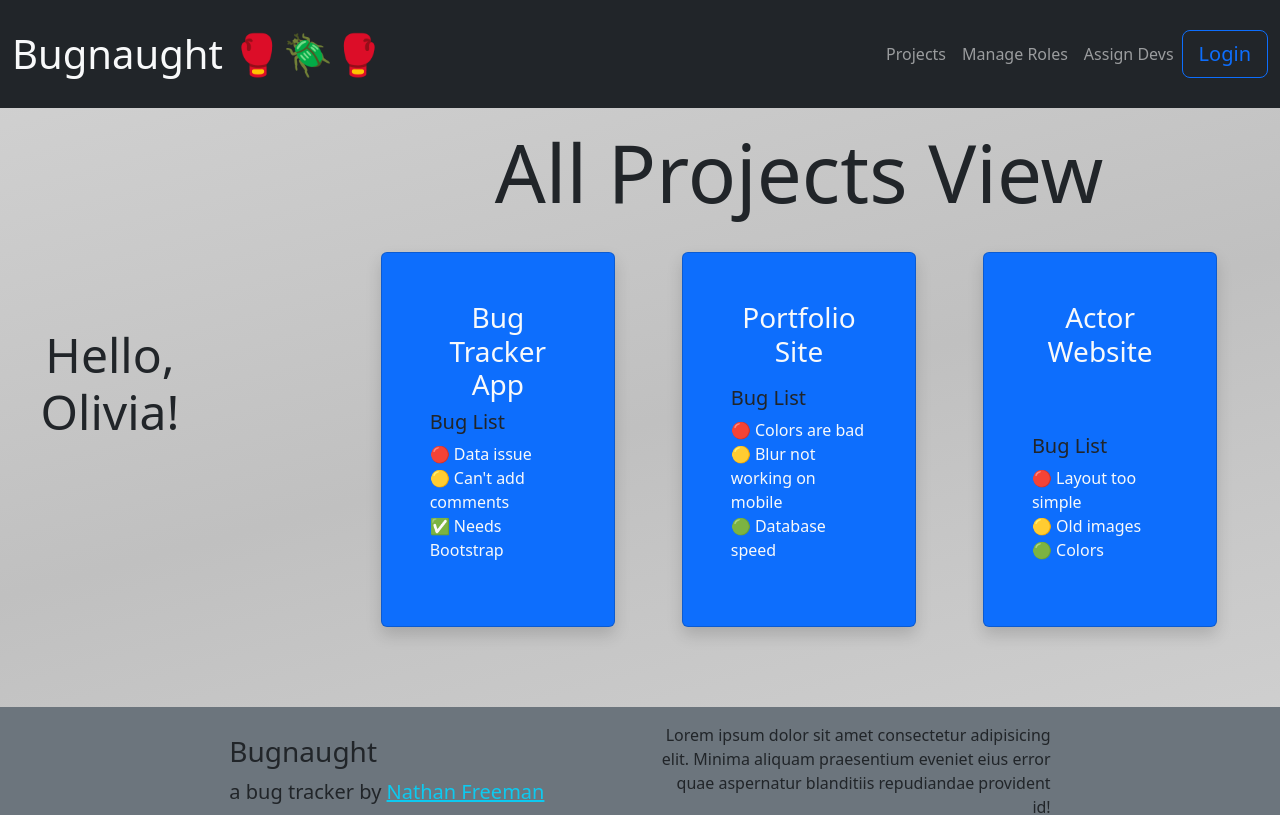
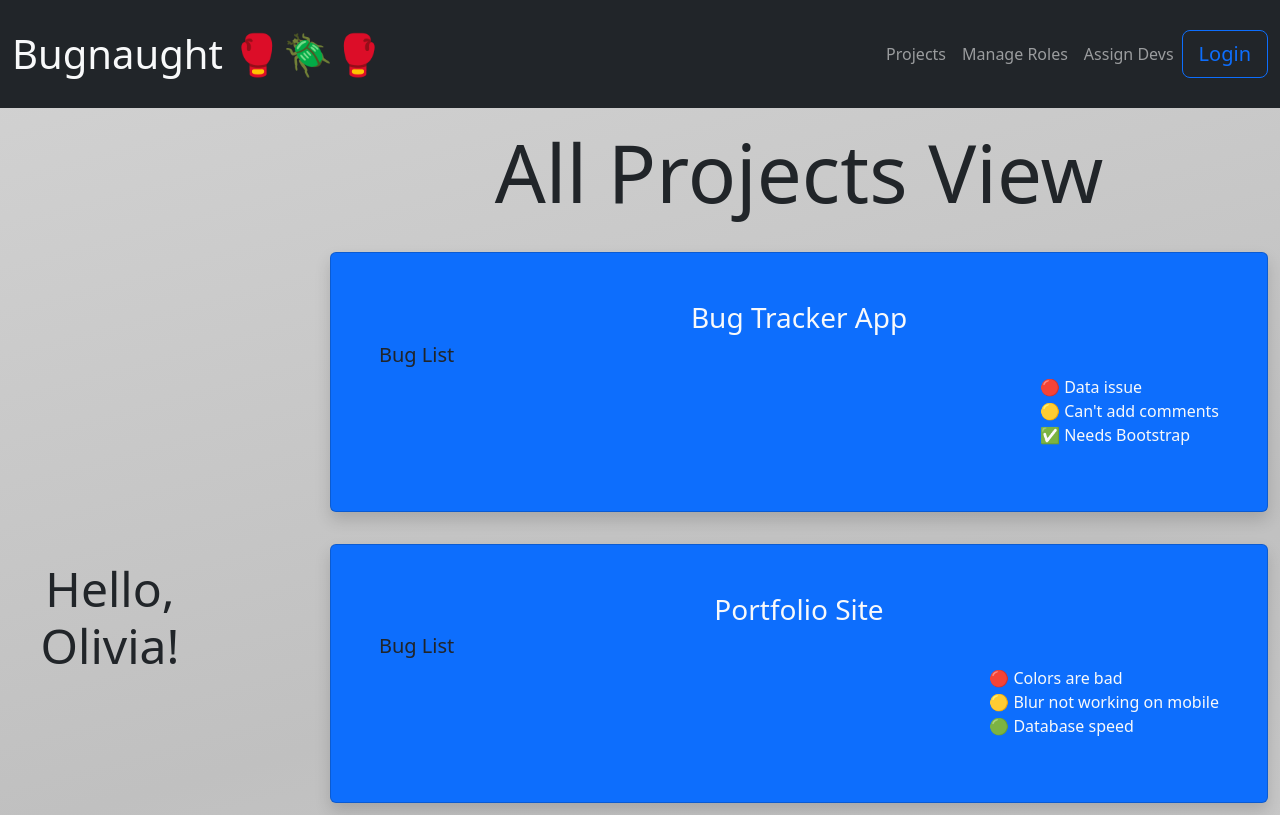
Before and after one commit to Bones81/Bugnaught, a React (Vite) app: page / in a window 1280 px wide. Shown: the top 815 px of the page. Built offline with nearby package versions, Linux system fonts and the light colour scheme.

Commit message:
change projects view layout to bigger cards on all screens

```diff
--- a/src/Dashboard/dashboard.tsx
+++ b/src/Dashboard/dashboard.tsx
@@ -59,13 +59,13 @@ const Dashboard: React.FunctionComponent<DashboardProps> = (props: any) => {
                             <>
                             <h1 className="display-1 mb-3 text-center">All Projects View</h1>
                             <div className="container">
-                                <div className="row justify-content-evenly">
+                                <div className="row justify-content-center">
                                 { projects.length ? projects.map( project => {
                                     return (
                                             <div
                                                 key={project.id}
                                                 onClick={(e) => handleSelectProject(e, project.id)}
-                                                className="card rounded shadow m-3 p-5 bg-primary col-10 col-xl-3 pointer justify-content-between"
+                                                className="card rounded shadow m-3 p-5 bg-primary col-10 col-xl-12 pointer justify-content-between"
                                             >
                                                 <h3 className="text-light text-center">{ project.name }</h3>
                                                 <div>
```
